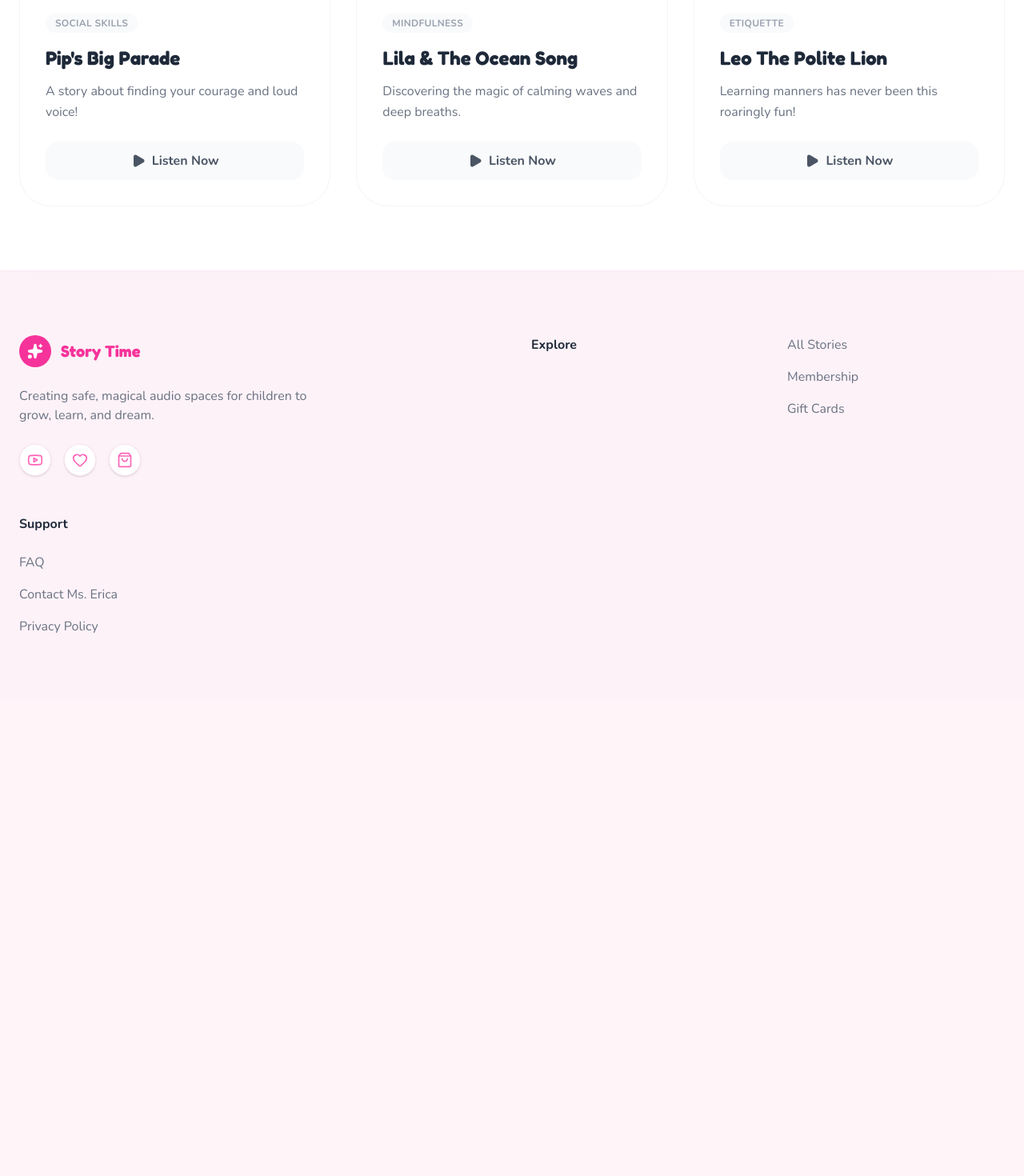
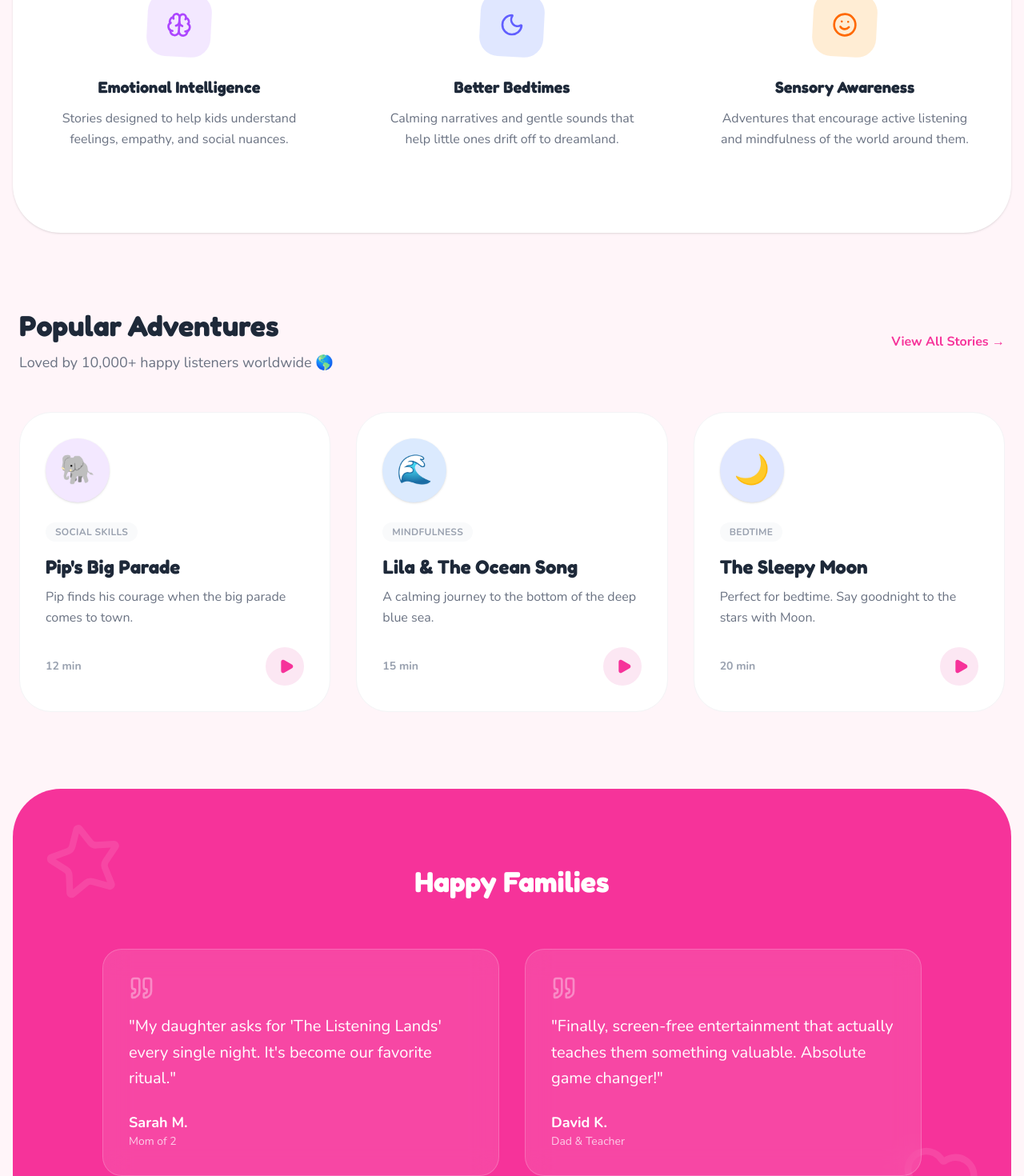
Before and after one commit to moabytemusic-code/story-time, a Next.js app: page / in a window 1280 px wide. Shown: the part 1000-2470 px from the top of the page at 80% size. Before the commit the page ends 1875 px from the top, so only its background shows below. Built offline with nearby package versions, Linux system fonts and the light colour scheme.

Commit message:
feat: Enhance home page with dynamic stories, benefits, and testimonials

```diff
--- a/src/app/page.js
+++ b/src/app/page.js
@@ -1,9 +1,10 @@
 "use client";
 import Link from 'next/link';
-import { BookOpen, Star, Heart, Play } from 'lucide-react';
+import { BookOpen, Star, Heart, Play, Brain, Moon, Smile, Quote } from 'lucide-react';
 import { motion } from 'framer-motion';
 import Navbar from '@/components/Navbar';
 import Footer from '@/components/Footer';
+import { STORIES } from '@/data/stories';
 
 export default function Home() {
     return (
@@ -11,13 +12,12 @@ export default function Home() {
             <Navbar />
 
             {/* Hero Section */}
-            <section className="pt-40 pb-20 px-6 relative overflow-hidden">
-
+            <section className="pt-40 pb-32 px-6 relative overflow-hidden">
                 {/* Decorative Background Elements */}
                 <motion.div
                     animate={{ y: [0, -20, 0], rotate: [0, 5, 0] }}
                     transition={{ duration: 6, repeat: Infinity, ease: "easeInOut" }}
-                    className="absolute top-32 left-10 text-pink-200 opacity-50"
+                    className="absolute top-32 left-10 text-pink-200 opacity-50 hidden md:block"
                 >
                     <Star size={64} fill="currentColor" />
                 </motion.div>
@@ -25,13 +25,12 @@ export default function Home() {
                 <motion.div
                     animate={{ y: [0, 30, 0], scale: [1, 1.1, 1] }}
                     transition={{ duration: 8, repeat: Infinity, ease: "easeInOut" }}
-                    className="absolute top-40 right-20 text-yellow-200 opacity-50"
+                    className="absolute top-40 right-20 text-yellow-200 opacity-50 hidden md:block"
                 >
                     <Heart size={80} fill="currentColor" />
                 </motion.div>
 
                 <div className="max-w-4xl mx-auto text-center relative z-10">
-
                     {/* Badge */}
                     <motion.div
                         initial={{ opacity: 0, y: 20 }}
@@ -69,48 +68,102 @@ export default function Home() {
                         transition={{ delay: 0.3 }}
                         className="flex flex-col md:flex-row items-center justify-center gap-4"
                     >
-                        <Link href="/stories" className="btn-primary flex items-center gap-2">
+                        <Link href="/stories" className="btn-primary flex items-center gap-2 w-full md:w-auto justify-center">
                             <BookOpen size={20} /> Explore the Stories
                         </Link>
-                        <Link href="/dashboard" className="btn-secondary flex items-center gap-2">
+                        <Link href="/dashboard" className="btn-secondary flex items-center gap-2 w-full md:w-auto justify-center">
                             <Star size={20} /> Join Little Wonders Club
                         </Link>
                     </motion.div>
-
                 </div>
             </section>
 
-            {/* Featured Section (Below Fold) */}
-            <section className="py-20 px-6 bg-white rounded-t-[60px] shadow-[0_-10px_40px_rgba(0,0,0,0.02)] relative z-20 -mt-10">
+            {/* Benefits Section */}
+            <section className="py-20 px-6 bg-white rounded-[60px] mx-4 shadow-sm relative z-20">
                 <div className="max-w-7xl mx-auto">
                     <div className="text-center mb-16">
-                        <h2 className="font-rounded font-bold text-4xl text-gray-800 mb-4">Popular Adventures</h2>
-                        <p className="text-gray-500 text-lg">Loved by 10,000+ happy listeners worldwide 🌎</p>
+                        <h2 className="font-rounded font-bold text-3xl md:text-4xl text-gray-800 mb-4">Why Parents Love Story Time</h2>
+                        <p className="text-gray-500 text-lg">More than just stories — it's growth, calm, and connection.</p>
+                    </div>
+
+                    <div className="grid md:grid-cols-3 gap-12">
+                        <BenefitCard
+                            icon={<Brain size={32} className="text-purple-500" />}
+                            bg="bg-purple-100"
+                            title="Emotional Intelligence"
+                            desc="Stories designed to help kids understand feelings, empathy, and social nuances."
+                        />
+                        <BenefitCard
+                            icon={<Moon size={32} className="text-indigo-500" />}
+                            bg="bg-indigo-100"
+                            title="Better Bedtimes"
+                            desc="Calming narratives and gentle sounds that help little ones drift off to dreamland."
+                        />
+                        <BenefitCard
+                            icon={<Smile size={32} className="text-orange-500" />}
+                            bg="bg-orange-100"
+                            title="Sensory Awareness"
+                            desc="Adventures that encourage active listening and mindfulness of the world around them."
+                        />
+                    </div>
+                </div>
+            </section>
+
+            {/* Featured Stories Section */}
+            <section className="py-24 px-6 relative">
+                <div className="max-w-7xl mx-auto">
+                    <div className="flex flex-col md:flex-row items-center justify-between mb-12">
+                        <div className="text-center md:text-left mb-8 md:mb-0">
+                            <h2 className="font-rounded font-bold text-3xl md:text-4xl text-gray-800 mb-3">Popular Adventures</h2>
+                            <p className="text-gray-500 text-lg">Loved by 10,000+ happy listeners worldwide 🌎</p>
+                        </div>
+                        <Link href="/stories" className="text-pink-500 font-bold hover:text-pink-600 hover:underline">
+                            View All Stories →
+                        </Link>
                     </div>
 
                     <div className="grid md:grid-cols-3 gap-8">
-                        <StoryCard
-                            color="bg-purple-100"
-                            icon="🐘"
-                            title="Pip's Big Parade"
-                            desc="A story about finding your courage and loud voice!"
-                            tag="Social Skills"
+                        {STORIES.slice(0, 3).map((story) => (
+                            <StoryCard key={story.id} story={story} />
+                        ))}
+                    </div>
+                </div>
+            </section>
+
+            {/* Testimonials Section */}
+            <section className="py-24 px-6 bg-pink-500 rounded-[60px] mx-4 text-white relative overflow-hidden">
+                {/* Background Pattern */}
+                <div className="absolute top-0 left-0 w-full h-full opacity-10 pointer-events-none">
+                    <div className="absolute top-10 left-10 transform -rotate-12"><Star size={100} /></div>
+                    <div className="absolute bottom-10 right-10 transform rotate-12"><Heart size={100} /></div>
+                </div>
+
+                <div className="max-w-5xl mx-auto relative z-10 text-center">
+                    <h2 className="font-rounded font-bold text-3xl md:text-4xl mb-16">Happy Families</h2>
+
+                    <div className="grid md:grid-cols-2 gap-8 text-left">
+                        <TestimonialCard
+                            quote="My daughter asks for 'The Listening Lands' every single night. It's become our favorite ritual."
+                            author="Sarah M."
+                            role="Mom of 2"
                         />
-                        <StoryCard
-                            color="bg-blue-100"
-                            icon="🌊"
-                            title="Lila & The Ocean Song"
-                            desc="Discovering the magic of calming waves and deep breaths."
-                            tag="Mindfulness"
-                        />
-                        <StoryCard
-                            color="bg-orange-100"
-                            icon="🦁"
-                            title="Leo The Polite Lion"
-                            desc="Learning manners has never been this roaringly fun!"
-                            tag="Etiquette"
+                        <TestimonialCard
+                            quote="Finally, screen-free entertainment that actually teaches them something valuable. Absolute game changer!"
+                            author="David K."
+                            role="Dad & Teacher"
                         />
                     </div>
+                </div>
+            </section>
+
+            {/* Final CTA */}
+            <section className="py-24 text-center px-6">
+                <div className="max-w-3xl mx-auto">
+                    <h2 className="font-rounded font-bold text-4xl text-gray-800 mb-6">Ready to Start the Adventure?</h2>
+                    <p className="text-xl text-gray-500 mb-10">Get instant access to our entire library of magical audio stories.</p>
+                    <Link href="/dashboard" className="btn-primary text-xl px-12 py-4 shadow-xl shadow-pink-200">
+                        Start Listening for Free
+                    </Link>
                 </div>
             </section>
 
@@ -119,21 +172,54 @@ export default function Home() {
     );
 }
 
-function StoryCard({ color, icon, title, desc, tag }) {
+function BenefitCard({ icon, bg, title, desc }) {
     return (
-        <div className="group bg-white border border-gray-100 p-8 rounded-[40px] hover:shadow-xl hover:shadow-pink-100/50 transition-all hover:-translate-y-2 cursor-pointer">
-            <div className={`w-20 h-20 ${color} rounded-full flex items-center justify-center text-4xl mb-6 shadow-inner`}>
+        <div className="flex flex-col items-center text-center p-6">
+            <div className={`w-20 h-20 ${bg} rounded-3xl flex items-center justify-center mb-6 transform rotate-3 hover:rotate-6 transition-transform`}>
                 {icon}
             </div>
-            <div className="inline-block bg-gray-50 px-3 py-1 rounded-full text-xs font-bold text-gray-400 mb-4 uppercase tracking-wide">
-                {tag}
-            </div>
-            <h3 className="font-rounded font-bold text-2xl text-gray-800 mb-3 group-hover:text-pink-500 transition-colors">{title}</h3>
-            <p className="text-gray-500 leading-relaxed mb-6">{desc}</p>
-
-            <button className="w-full py-3 rounded-2xl bg-gray-50 text-gray-600 font-bold group-hover:bg-pink-500 group-hover:text-white transition-all flex items-center justify-center gap-2">
-                <Play size={18} fill="currentColor" /> Listen Now
-            </button>
+            <h3 className="font-rounded font-bold text-xl text-gray-800 mb-3">{title}</h3>
+            <p className="text-gray-500 leading-relaxed">{desc}</p>
         </div>
     )
 }
+
+function StoryCard({ story }) {
+    return (
+        <div className="group bg-white border border-gray-100 p-8 rounded-[40px] hover:shadow-xl hover:shadow-pink-100/50 transition-all hover:-translate-y-2 cursor-pointer h-full flex flex-col">
+            <div className={`w-20 h-20 ${story.color} rounded-full flex items-center justify-center text-4xl mb-6 shadow-sm`}>
+                {story.icon}
+            </div>
+            <div className="mb-4">
+                <span className="inline-block bg-gray-50 px-3 py-1 rounded-full text-xs font-bold text-gray-400 uppercase tracking-wide">
+                    {story.tag}
+                </span>
+            </div>
+            <h3 className="font-rounded font-bold text-2xl text-gray-800 mb-2 group-hover:text-pink-500 transition-colors">
+                {story.title}
+            </h3>
+            <p className="text-gray-500 leading-relaxed mb-6 flex-1">
+                {story.desc}
+            </p>
+            <div className="flex items-center justify-between mt-auto">
+                <span className="text-sm font-bold text-gray-400">{story.duration}</span>
+                <button className="w-12 h-12 rounded-full bg-pink-100 text-pink-500 flex items-center justify-center group-hover:bg-pink-500 group-hover:text-white transition-colors">
+                    <Play size={20} fill="currentColor" className="ml-1" />
+                </button>
+            </div>
+        </div>
+    )
+}
+
+function TestimonialCard({ quote, author, role }) {
+    return (
+        <div className="bg-white/10 backdrop-blur-lg p-8 rounded-3xl border border-white/20 hover:bg-white/20 transition-colors">
+            <Quote className="text-pink-200 mb-4 opacity-50" size={32} />
+            <p className="text-xl font-medium leading-relaxed mb-6">"{quote}"</p>
+            <div>
+                <div className="font-bold text-lg">{author}</div>
+                <div className="text-pink-200 text-sm">{role}</div>
+            </div>
+        </div>
+    )
+}
```
